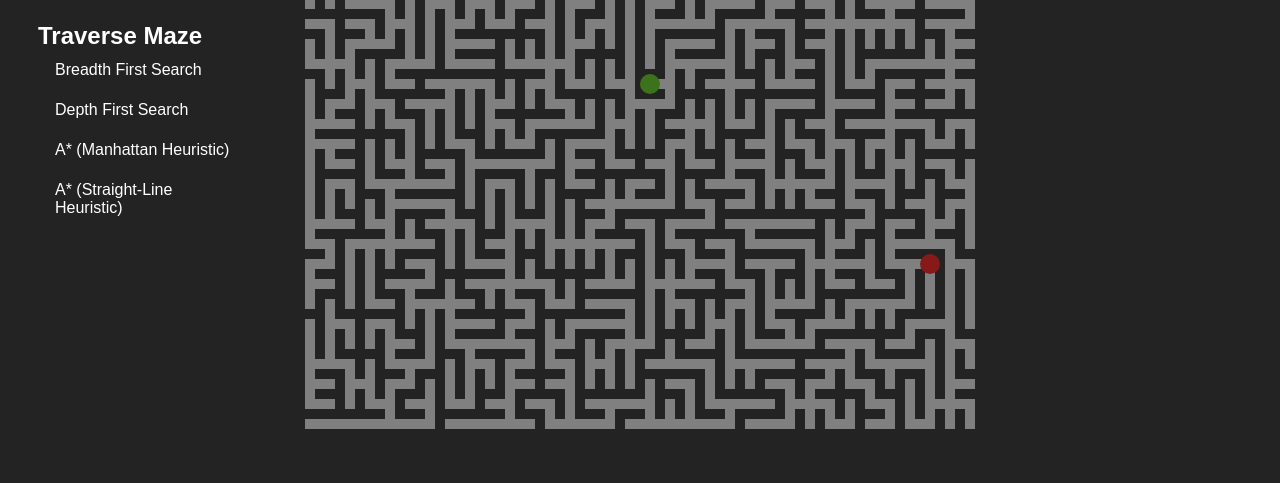
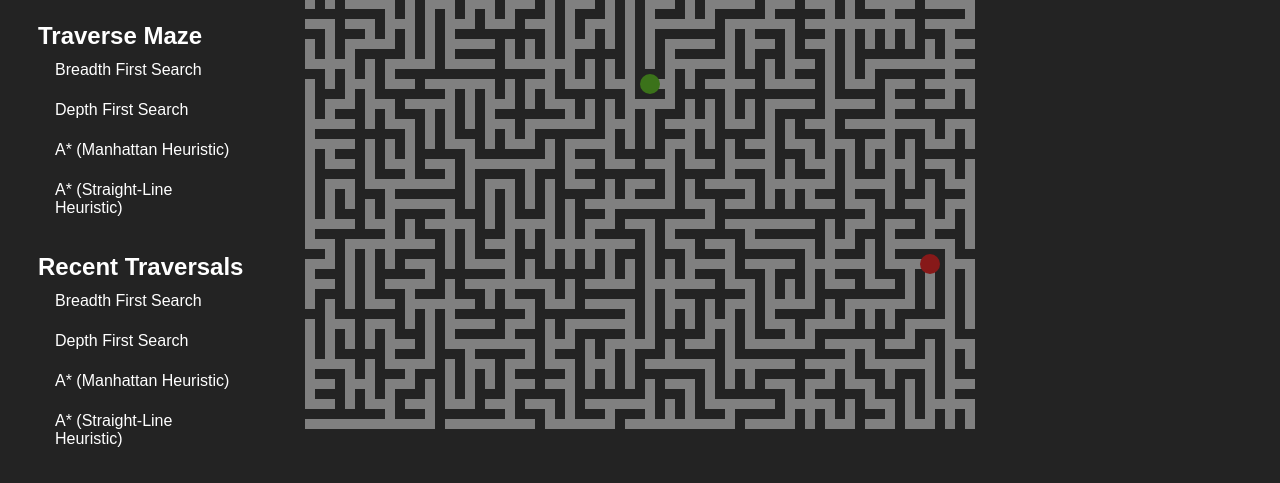
Before and after one commit to bah87/maze-runner, a website built with webpack: page index.html in a window 1280 px wide. Shown: the part 149-632 px from the top of the page. Built offline with nearby package versions, Linux system fonts and the light colour scheme.

Commit message:
Add styling

```diff
--- a/css/grid.css
+++ b/css/grid.css
@@ -75,6 +75,10 @@ button:focus {
   box-shadow: 10px 5px 5px black;
 }
 
+.recent {
+  margin-top: 25px;
+}
+
 .contact-me {
   display: flex;
   flex-direction: column;
--- a/index.html
+++ b/index.html
@@ -19,6 +19,21 @@
       </div>
       <div class="search-btns">
         <h2>Traverse Maze</h2>
+      </div>
+      <div class="recent">
+        <h2>Recent Traversals</h2>
+        <button class="bfs-hidden">
+          Breadth First Search
+        </button>
+        <button class="dfs-hidden">
+          Depth First Search
+        </button>
+        <button class="a*-m-hidden">
+          A* (Manhattan Heuristic)
+        </button>
+        <button class="a*-sl-hidden">
+          A* (Straight-Line Heuristic)
+        </button>
       </div>
     </div>
 
--- a/js/bundle.js
+++ b/js/bundle.js
@@ -634,6 +634,7 @@ var GenerateMaze = function () {
           renderedEdges.forEach(function (edge) {
             edge.render(_this5.ctx, "#1855a0");
           });
+          _this5.renderEndpoints(_this5.ctx);
 
           setTimeout(animateCallback, 1);
         }
--- a/js/generate_maze.js
+++ b/js/generate_maze.js
@@ -175,6 +175,7 @@ class GenerateMaze {
         renderedEdges.forEach(edge => {
           edge.render(this.ctx, "#1855a0");
         });
+        this.renderEndpoints(this.ctx);
 
         setTimeout(animateCallback, 1);
       }
```
Also changed, not shown: 1 other file.
